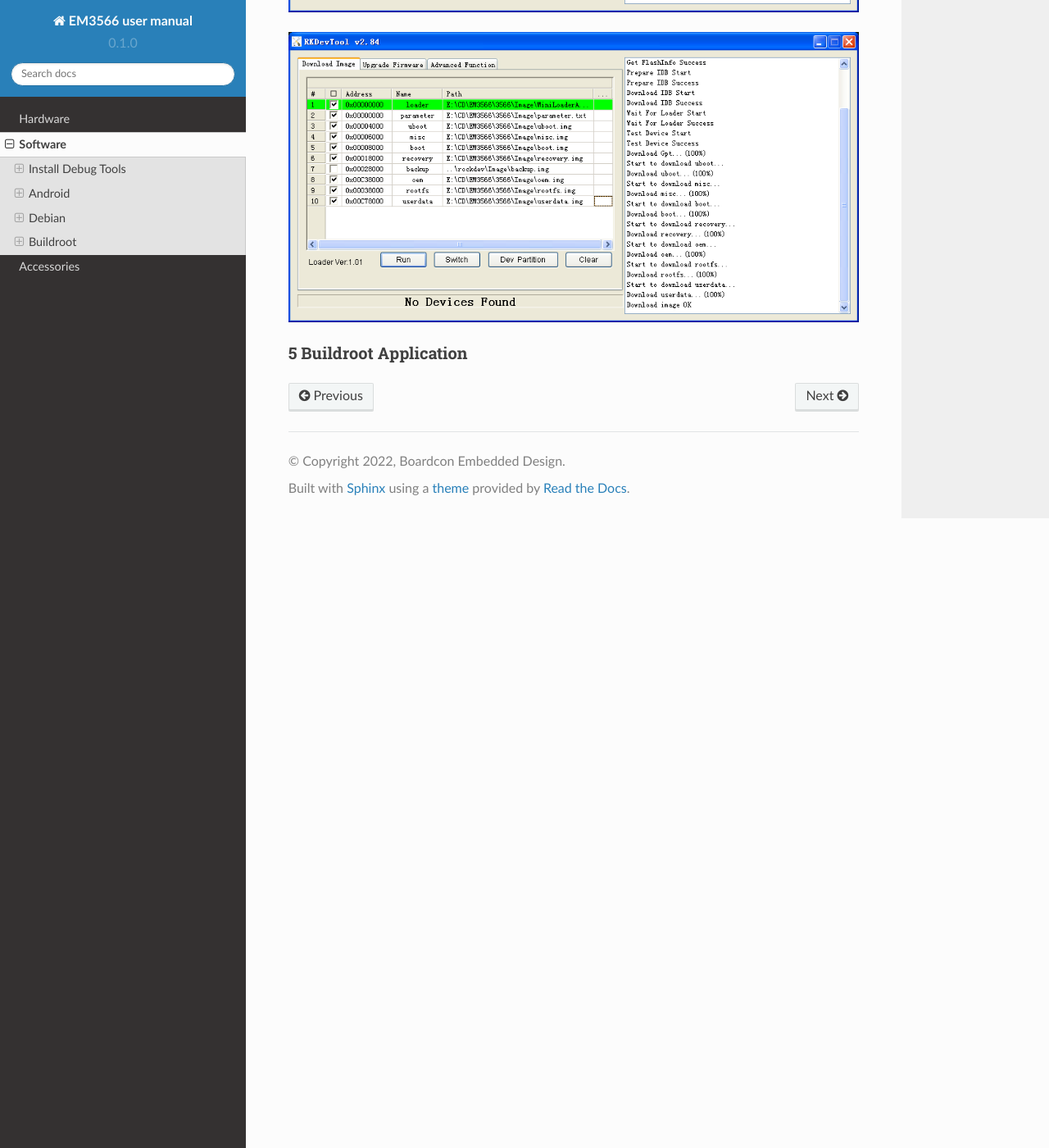
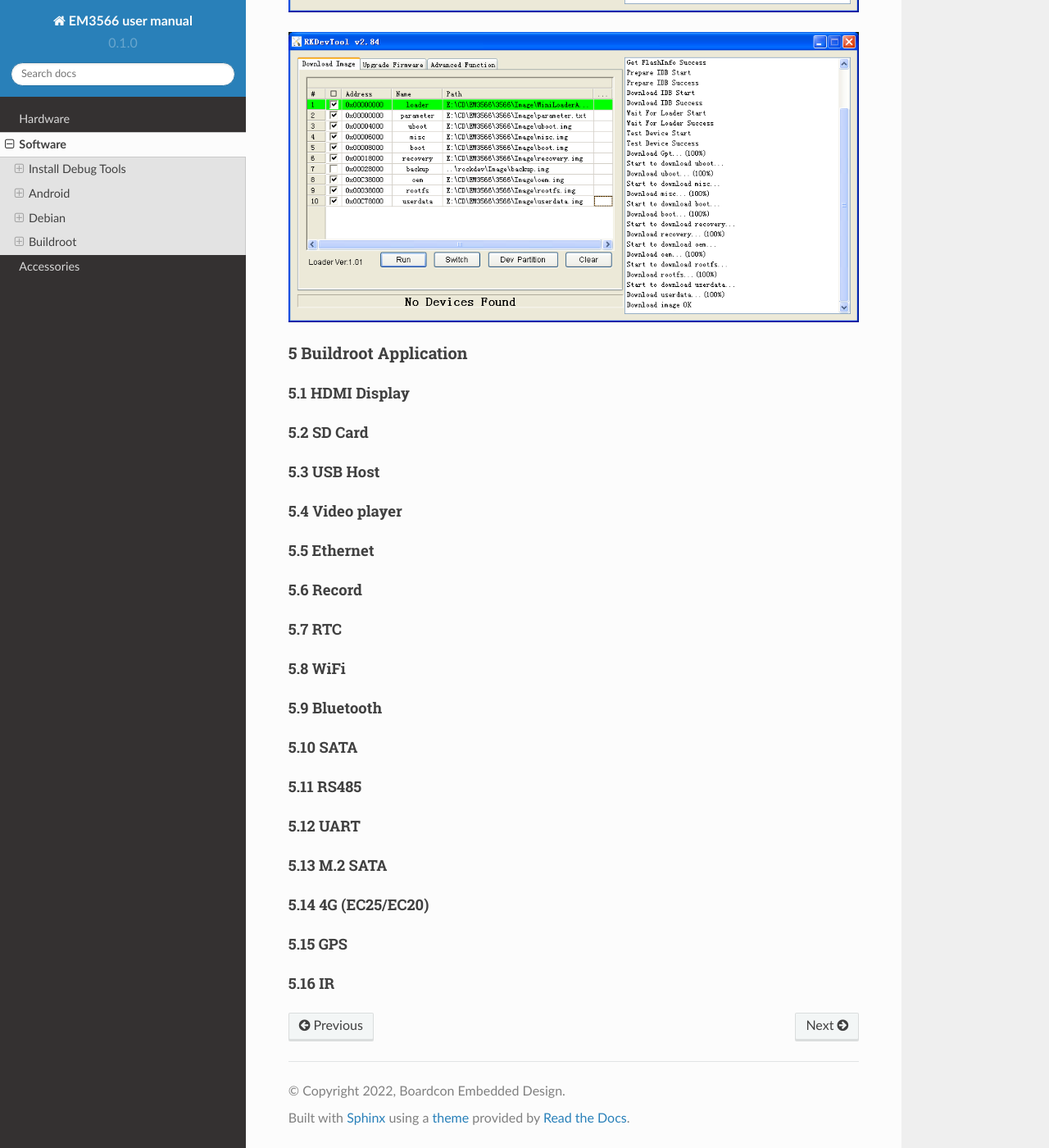
Before and after one commit to boardcon/EM3566, a Sphinx documentation site: the page built from docs/source/software.rst, in a window 1280 px wide and 1400 px high, scrolled down 59669 px. Shown: the whole window at 82% size. Built offline with Sphinx 7.4.7 and the Read the Docs theme 2.0.0, drawn with Linux system fonts in a browser that asks for light colours.

Commit message:
Update software.rst

```diff
--- a/docs/source/software.rst
+++ b/docs/source/software.rst
@@ -1254,3 +1254,52 @@ Step 3, Click *Run* to flash the image.
 
 5 Buildroot Application
 -----------------------
+
+5.1 HDMI Display
+^^^^^^^^^^^^^^^^^^^
+
+5.2 SD Card
+^^^^^^^^^^^^^^^^^^^
+
+5.3 USB Host
+^^^^^^^^^^^^^^^^^^^
+
+5.4 Video player
+^^^^^^^^^^^^^^^^^^^
+
+5.5 Ethernet
+^^^^^^^^^^^^^^^^^^^
+
+5.6 Record
+^^^^^^^^^^^^^^^^^^^
+
+5.7 RTC
+^^^^^^^^^^^^^^^^^^^
+
+5.8 WiFi
+^^^^^^^^^^^^^^^^^^^
+
+5.9 Bluetooth
+^^^^^^^^^^^^^^^^^^^
+
+5.10 SATA
+^^^^^^^^^^^^^^^^^^^
+
+5.11 RS485
+^^^^^^^^^^^^^^^^^^^
+
+5.12 UART
+^^^^^^^^^^^^^^^^^^^
+
+5.13 M.2 SATA
+^^^^^^^^^^^^^^^^^^^
+
+5.14 4G (EC25/EC20)
+^^^^^^^^^^^^^^^^^^^
+
+5.15 GPS
+^^^^^^^^^^^^^^^^^^^
+
+
+5.16 IR
+^^^^^^^^^^^^^^^^^^^
```
